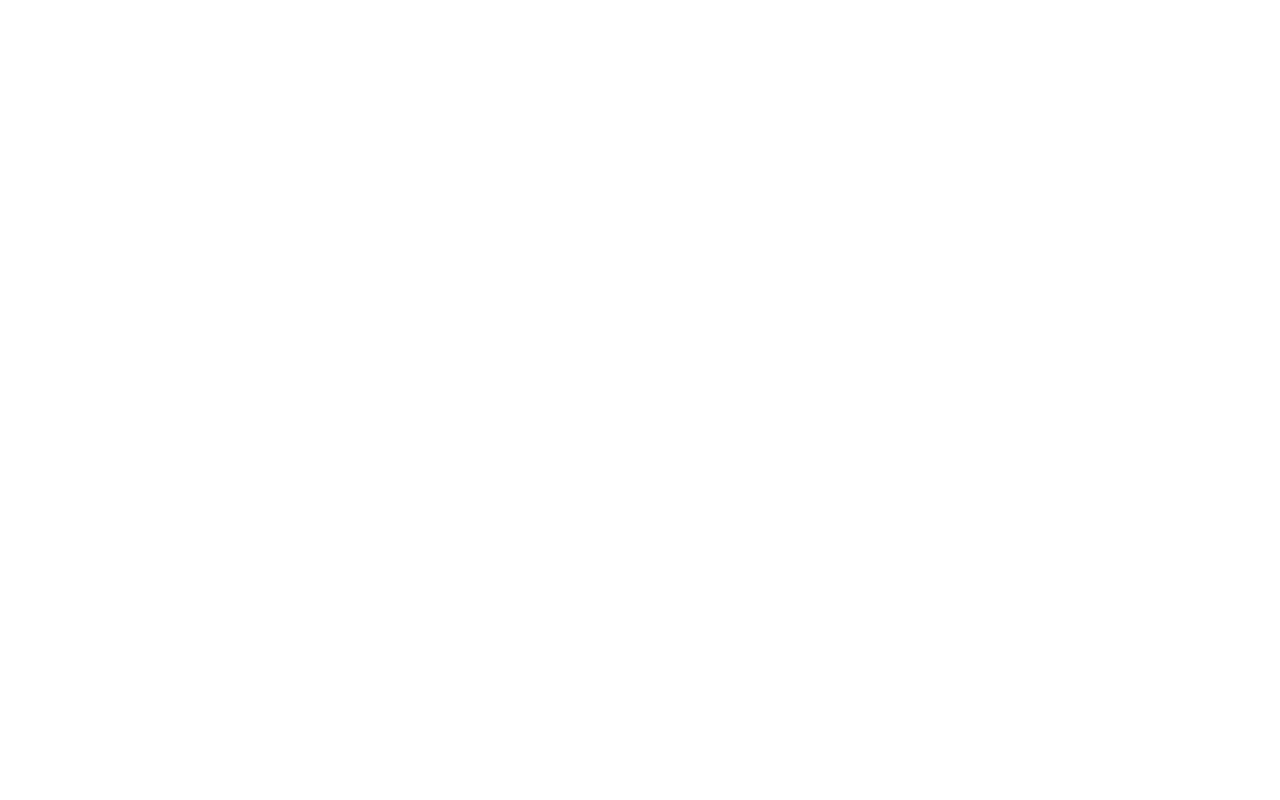
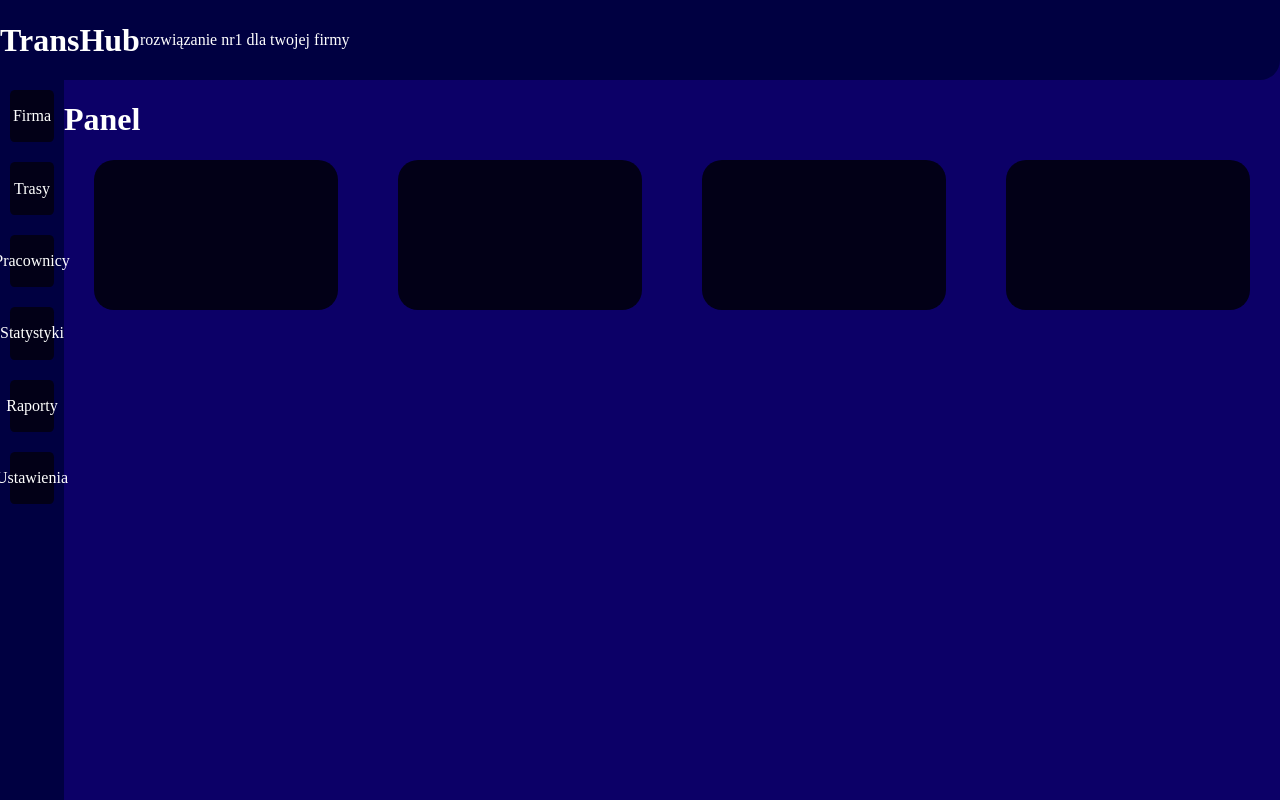
Before and after one commit to snieguuuu12112/TransHub, a website: page frontend/index.html in a window 1280 px wide. Drawn offline with Linux system fonts and the light colour scheme.

Commit message:
First panel design, index + css. Main Page

```diff
--- /dev/null
+++ b/frontend/css/style.css
@@ -0,0 +1,57 @@
+body {
+    margin: 0;
+    padding: 0;
+    background-color: rgb(12, 0, 103);
+    display: flex;
+    flex-wrap: wrap;
+    box-sizing: border-box;
+    color: white;
+}
+header {
+    height: 10vh;
+    width: 100vw;
+    background-color: rgb(0, 0, 65);
+    color: white;
+    display: flex;
+    align-items: center;
+    border-bottom-right-radius: 20px;
+}
+nav {
+    display: flex;
+    flex-direction: column;
+    background-color: rgb(0, 0, 65);
+    width: 5vw;
+    height: 90vh;
+}
+nav a {
+    padding: 1px 20px;
+    background-color: rgb(2, 0, 23);
+    margin: 10px;
+    border-radius: 10%;
+    display: flex;
+    justify-content: center;
+    align-items: center;
+    text-decoration: none;
+    color: white;
+    transition-duration: 250ms;
+    flex: 1;
+    max-height: 7%;
+    border: 0;
+}
+nav a:hover {
+    box-shadow: 0 0 0 2px white;
+    transition-duration: 500ms;
+}
+.statystyki * {
+    flex: 1;
+    background-color: rgb(2, 0, 23);
+    padding: 75px 20px;
+    margin-left: 30px;
+    margin-right: 30px;
+    border-radius: 20px;
+}
+.statystyki {
+    display: flex;
+    flex-direction: row;
+    width: 95vw;
+}
--- a/frontend/index.html
+++ b/frontend/index.html
@@ -3,9 +3,45 @@
 <head>
     <meta charset="UTF-8">
     <meta name="viewport" content="width=device-width, initial-scale=1.0">
-    <title>Document</title>
+    <title>TransHub</title>
+    <link rel="stylesheet" href="./css/style.css">
 </head>
 <body>
+    <header>
+        <p>
+            <h1>TransHub  </h1>
+             rozwiązanie nr1 dla twojej firmy
+        </p>
+    </header>
+    <nav>
+        <a href="#">Firma</a>
+        <a href="#">Trasy</a>
+        <a href="#">Pracownicy</a>
+        <a href="#">Statystyki</a>
+        <a href="#">Raporty</a>
+        <a href="#">Ustawienia</a>
+    </nav>
+    <main>
+        <h1>Panel</h1>
+        <div class="panel">
+            <div class="statystyki">
+                <div class="skilo">
 
+                </div>
+                <div class="strasy">
+
+                </div>
+                <div class="socena">
+
+                </div>
+                <div class="szarob">
+
+                </div>
+            </div>
+            <div class="ocena">
+
+            </div>
+        </div>
+    </main>
 </body>
 </html>
```
